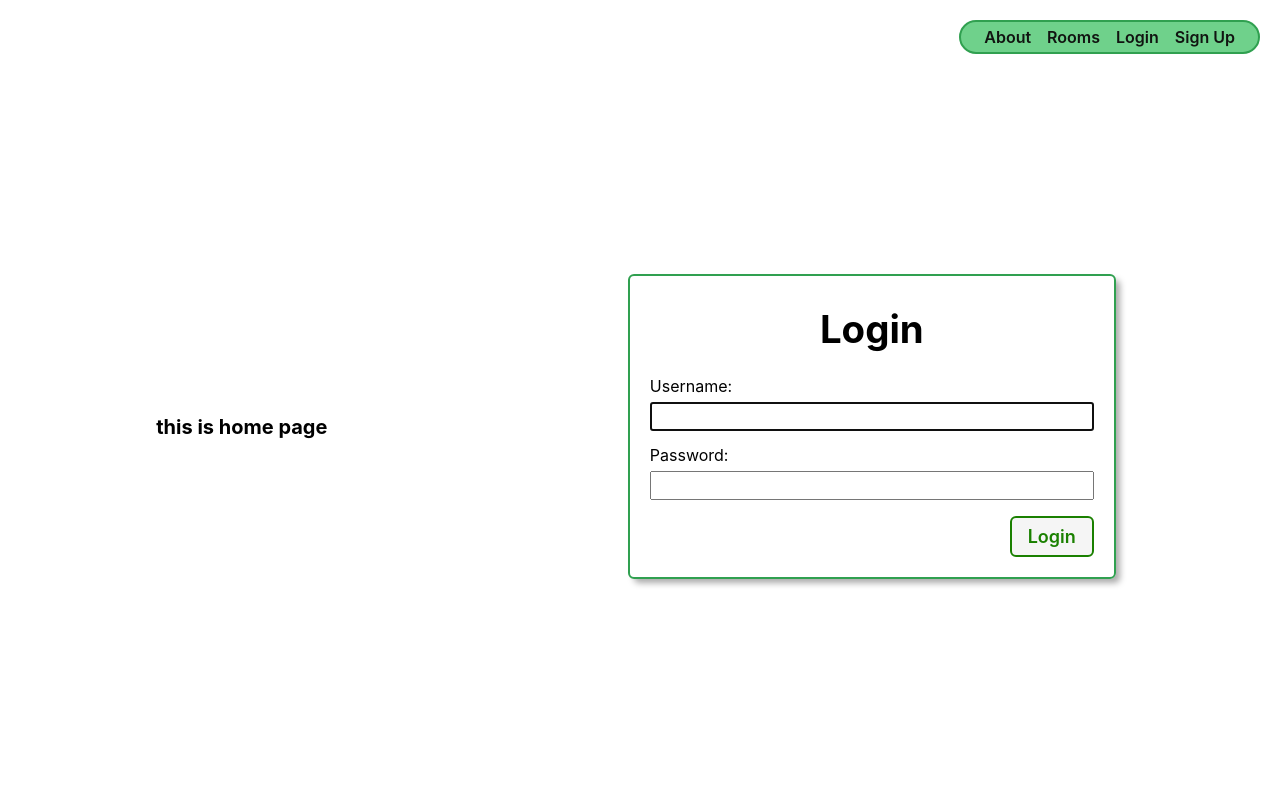
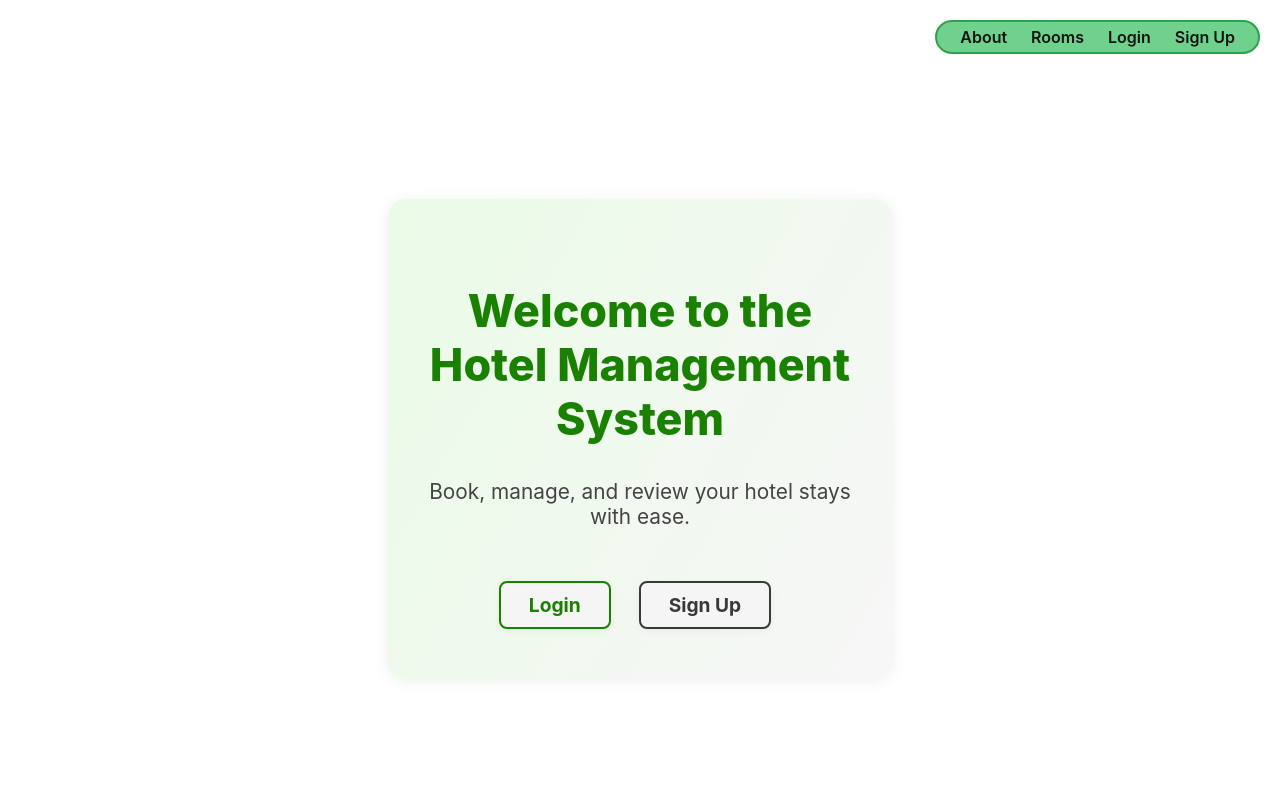
Before and after one commit to Hesham243/Hotel-Management-System, a Django app: page / in a window 1280 px wide. Before the commit the page ends 586 px from the top, so only its background shows below. Run offline with Django 5.2, Linux system fonts and the light colour scheme.

Commit message:
Restore previous booking index layout, revert font and CSS changes, refactor home and room templates, and add registration templates

```diff
--- a/HMS_app/forms.py
+++ b/HMS_app/forms.py
@@ -11,5 +11,7 @@ class BookingForm(forms.ModelForm):
         # Hide room field if initial is set (for booking a specific room)
         if self.initial.get('room'):
             self.fields['room'].widget = forms.HiddenInput()
-        self.fields['check_in_date'].widget = forms.DateInput(attrs={'type': 'date'})
-        self.fields['check_out_date'].widget = forms.DateInput(attrs={'type': 'date'})
+        import datetime
+        today = datetime.date.today().isoformat()
+        self.fields['check_in_date'].widget = forms.DateInput(attrs={'type': 'date', 'min': today})
+        self.fields['check_out_date'].widget = forms.DateInput(attrs={'type': 'date', 'min': today})
--- a/HMS_app/static/css/base.css
+++ b/HMS_app/static/css/base.css
@@ -16,8 +16,67 @@ html {
 
 /* resets font size to be 62.5% of the user preference -
      in most browser configurations this will be 10px */
+
+
+
 :root {
-  font-size: 62.5%;
+  font-size: 100%;
+}
+
+main {
+  max-width: 1100px;
+  margin: 0 auto;
+  padding: 0 16px;
+  width: 100%;
+  box-sizing: border-box;
+}
+
+h1, h2, h3 {
+  margin-top: 0.7em;
+  margin-bottom: 0.5em;
+}
+
+.btn {
+  font-size: 1rem;
+  padding: 7px 16px;
+  border-radius: 5px;
+  margin-right: 8px;
+  margin-top: 6px;
+}
+
+.page-header {
+  margin: 18px 0 10px 0;
+}
+
+.page-header h1, .page-header h2 {
+  font-size: 2rem;
+}
+
+.page-content {
+  font-size: 1.1rem;
+  margin-bottom: 10px;
+}
+
+header {
+  padding: 0 0 8px 0;
+}
+
+nav ul {
+  gap: 8px;
+}
+
+@media only screen and (min-width: 768px) {
+  main {
+    max-width: 1300px;
+    padding: 0 24px;
+  }
+  .btn {
+    font-size: 1.1rem;
+    padding: 9px 20px;
+  }
+  .page-header h1, .page-header h2 {
+    font-size: 2.5rem;
+  }
 }
 
 body {
--- a/HMS_app/static/css/home.css
+++ b/HMS_app/static/css/home.css
@@ -1,3 +1,47 @@
+/* Home Hero Section Styles */
+.home-hero {
+  display: flex;
+  flex-direction: column;
+  align-items: center;
+  justify-content: center;
+  min-height: 60vh;
+  background: linear-gradient(120deg, #eafbe7 0%, #f7f7f7 100%);
+  border-radius: 18px;
+  box-shadow: 0 2px 16px rgba(0,0,0,0.07);
+  margin: 32px 0 24px 0;
+  padding: 36px 18px 32px 18px;
+}
+
+.home-hero h1 {
+  font-size: 2.8rem;
+  font-weight: 800;
+  color: #1a8000;
+  margin-bottom: 12px;
+  text-align: center;
+}
+
+.home-desc {
+  font-size: 1.3rem;
+  color: #444;
+  margin-bottom: 28px;
+  text-align: center;
+  max-width: 500px;
+}
+
+.home-cta {
+  display: flex;
+  gap: 18px;
+  justify-content: center;
+  margin-top: 18px;
+}
+
+.home-cta .btn {
+  font-size: 1.2em;
+  padding: 10px 28px;
+  border-radius: 8px;
+  font-weight: 700;
+  box-shadow: 0 2px 8px rgba(26,128,0,0.07);
+}
 main {
   display: flex;
   align-items: center;
--- a/HMS_app/templates/home.html
+++ b/HMS_app/templates/home.html
@@ -4,16 +4,21 @@
   href="{% static 'css/home.css' %}"
 />
 {% endblock %} {% block content %}
-    <h1> this is home page</h1>
+
+<section class="home-hero">
+    <h1>Welcome to the Hotel Management System</h1>
+    <p class="home-desc">Book, manage, and review your hotel stays with ease.</p>
     {% if not user.is_authenticated %}
-        <section>
-            <form action="{% url 'home' %}" method="post" class="login">
-            <h1>Login</h1>
-            {% csrf_token %} {{ form.as_p }}
-            <input type="hidden" name="next" value="{{ next }}" />
-            <button type="submit" class="btn submit">Login</button>
-            </form>
-        </section>
+        <div class="home-cta">
+            <a href="{% url 'login' %}" class="btn submit">Login</a>
+            <a href="{% url 'signup' %}" class="btn secondary">Sign Up</a>
+        </div>
+    {% else %}
+        <div class="home-cta">
+            <a href="{% url 'Rooms' %}" class="btn submit">Browse Rooms</a>
+            <a href="{% url 'booking-index' %}" class="btn secondary">My Bookings</a>
+        </div>
     {% endif %}
+</section>
 
 {% endblock %}
--- a/HMS_app/templates/room/detail.html
+++ b/HMS_app/templates/room/detail.html
@@ -16,12 +16,12 @@
             <h3>Images:</h3>
             <div class="image-gallery">
                 {% for image in images %}
-                    <img src="{{ image.image_url }}" alt="Room Image" class="room-image" style="max-width: 300px; max-height: 200px; margin: 5px;">
+                    <img src="{{ image.image_url }}" alt="Room Image" class="room-image">
                 {% empty %}
                     <p>No images available.</p>
                 {% endfor %}
             </div>
-            <a href="{% url 'booking-create-for-room' room.id %}">Book this room</a>
+            <a href="{% url 'booking-create-for-room' room.id %}" class="btn submit">Book this room</a>
         </div>
     </section>
 {% endblock %}
--- a/HMS_app/views.py
+++ b/HMS_app/views.py
@@ -1,14 +1,15 @@
+import datetime
+from django import forms
 from django.shortcuts import render, redirect, get_object_or_404
-from .models import Hotel,Room,Booking
 from django.urls import reverse_lazy
 from django.views.generic import CreateView, UpdateView, DeleteView
-from .forms import BookingForm
-from django import forms
 from django.contrib.auth.views import LoginView
 from django.contrib.auth import login as auth_login, logout as auth_logout
-from django.contrib.auth.forms import UserCreationForm,AuthenticationForm
+from django.contrib.auth.forms import UserCreationForm, AuthenticationForm
 from django.contrib.auth.decorators import login_required
 from django.contrib.auth.mixins import LoginRequiredMixin
+from .models import Hotel, Room, Booking
+from .forms import BookingForm
 
 def home(request):
     if request.user.is_authenticated:
@@ -28,14 +29,25 @@ def about(request):
 
 @login_required
 def rooms(request):
+    today = datetime.date.today()
     rooms = Room.objects.prefetch_related('images').all()
-    return render(request, 'room/index.html', {"rooms": rooms})
+    room_list = []
+    for room in rooms:
+        # Count confirmed bookings for this room for today or future
+        booked_count = room.bookings.filter(status='confirmed', check_out_date__gt=today).count()
+        available = room.total - booked_count
+        room_list.append({
+            'obj': room,
+            'available': available
+        })
+    return render(request, 'room/index.html', {"rooms": room_list})
 
 @login_required
 def room_detail(request, room_id):
     room = get_object_or_404(Room, id=room_id)
     images = room.images.all()
     return render (request, 'room/detail.html', {'room':room, 'images':images})
+
 
 @login_required
 def booking_index(request):
@@ -50,7 +62,16 @@ def booking_index(request):
                 booking.save()
                 cancelled = True
     bookings = Booking.objects.filter(user=request.user)
-    return render(request, 'booking/booking_index.html', {'bookings': bookings, 'cancelled': cancelled})
+    total_count = bookings.count()
+    confirmed_count = bookings.filter(status='confirmed').count()
+    cancelled_count = bookings.filter(status='cancelled').count()
+    return render(request, 'booking/booking_index.html', {
+        'bookings': bookings,
+        'cancelled': cancelled,
+        'total_count': total_count,
+        'confirmed_count': confirmed_count,
+        'cancelled_count': cancelled_count,
+    })
 
 @login_required
 def booking_detail(request, booking_id):
@@ -88,17 +109,30 @@ class BookingCreateView(LoginRequiredMixin, CreateView):
         context = super().get_context_data(**kwargs)
         room_id = self.kwargs.get('room_id')
         if room_id:
-            from .models import Room
             context['room_obj'] = Room.objects.get(pk=room_id)
+        # Add booking summary if POST and form is bound
+        form = context.get('form')
+        if self.request.method == 'POST' and form and form.is_bound and form.is_valid():
+            check_in = form.cleaned_data.get('check_in_date')
+            check_out = form.cleaned_data.get('check_out_date')
+            room = form.cleaned_data.get('room')
+            if check_in and check_out and room:
+                nights = (check_out - check_in).days
+                if nights > 0:
+                    context['total_nights'] = nights
+                    context['total_price'] = nights * room.price
         return context
 
     def form_valid(self, form):
         form.instance.user = self.request.user
-        # Set status to confirmed
         form.instance.status = 'confirmed'
-        # Calculate total_amount
         nights = (form.instance.check_out_date - form.instance.check_in_date).days
         form.instance.total_amount = nights * form.instance.room.price
+        try:
+            form.instance.full_clean()
+        except Exception as e:
+            form.add_error(None, str(e))
+            return self.form_invalid(form)
         return super().form_valid(form)
 
 
@@ -115,6 +149,16 @@ class BookingUpdateView(LoginRequiredMixin, UpdateView):
     def get_queryset(self):
         return Booking.objects.filter(user=self.request.user)
 
+    def form_valid(self, form):
+        nights = (form.instance.check_out_date - form.instance.check_in_date).days
+        form.instance.total_amount = nights * form.instance.room.price
+        try:
+            form.instance.full_clean()
+        except Exception as e:
+            form.add_error(None, str(e))
+            return self.form_invalid(form)
+        return super().form_valid(form)
+
 
 
 
@@ -129,8 +173,15 @@ class BookingDeleteView(LoginRequiredMixin, DeleteView):
         return Booking.objects.filter(user=self.request.user)
 
 
+from django.contrib import messages
+
 class Home(LoginView):
-    template_name = 'home.html'
+    template_name = 'registration/login.html'
+
+    def get(self, request, *args, **kwargs):
+        if 'next' in request.GET:
+            messages.info(request, 'Please log in to access this page.')
+        return super().get(request, *args, **kwargs)
 
 def signup(request):
     error_message = ''
```
Also changed, not shown: HMS_app/models.py (+31 -10 lines), HMS_app/static/css/form.css (+153 -0 lines), HMS_app/templates/booking/booking_form.html (+38 -36 lines), HMS_app/templates/registration/login.html (added, +17 -0 lines), HMS_app/templates/room/index.html (+7 -39 lines).
